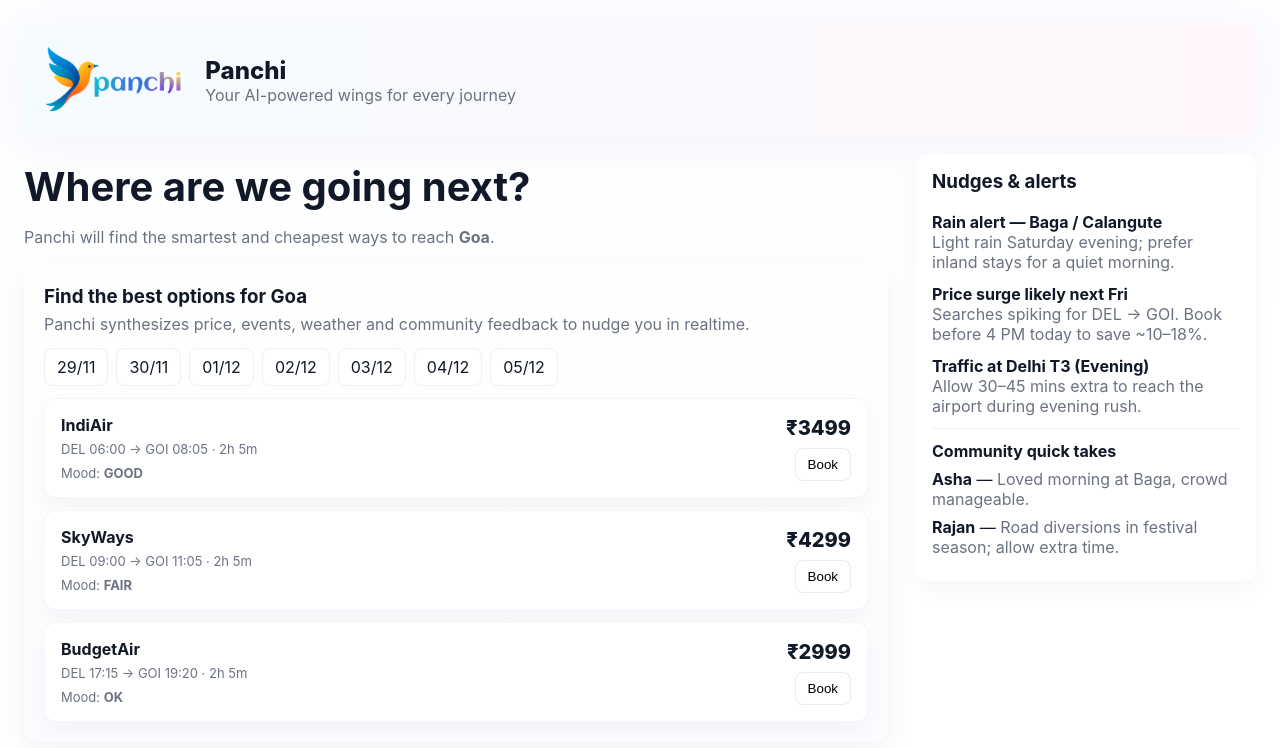
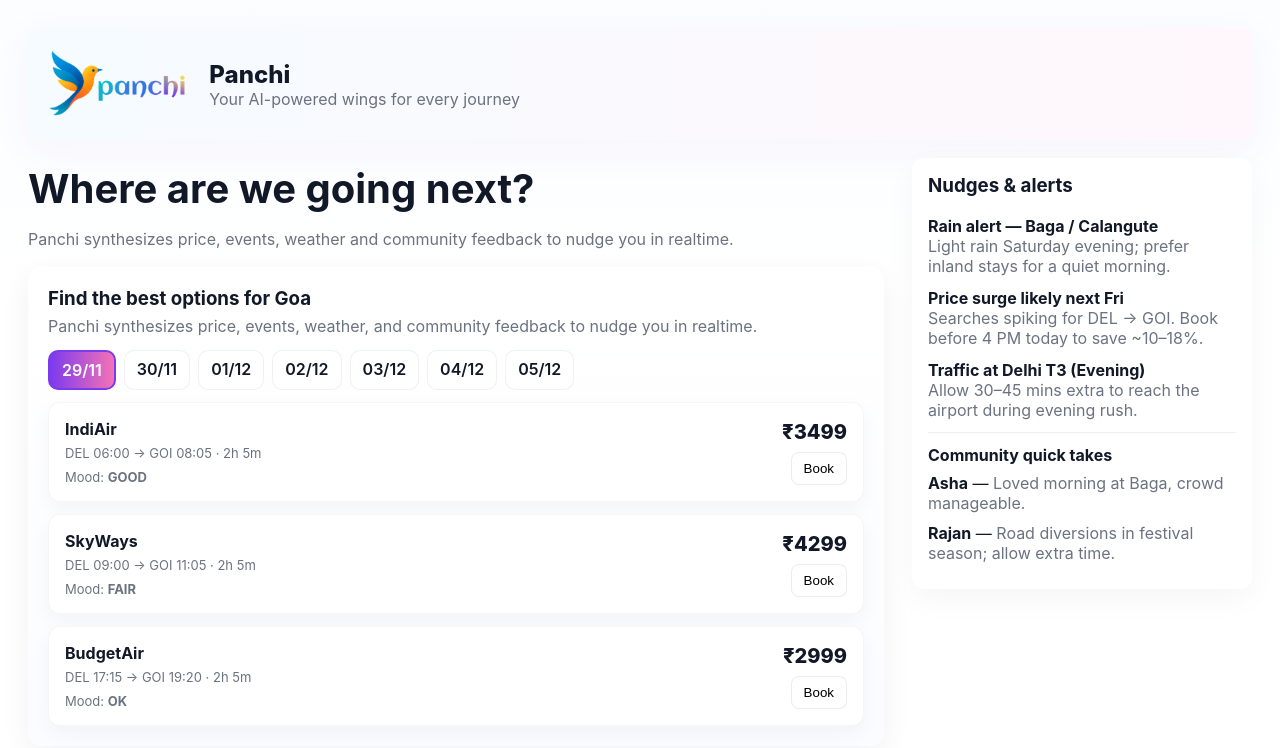
Before and after one commit to anil2941985/panchi-app, a Next.js app: page /plan in a window 1280 px wide. Shown: the top 748 px of the page. Built offline with nearby package versions, Linux system fonts and the light colour scheme.

Commit message:
Update plan.js

```diff
--- a/pages/plan.js
+++ b/pages/plan.js
@@ -8,7 +8,8 @@ import HeroBanner from "./components/HeroBanner";
 const fetcher = (url) => fetch(url).then((r) => r.json());
 
 export default function PlanPage({ query }) {
-  const dest = (query && query.destination) || "Goa";
+  const dest = (typeof window !== "undefined" && new URLSearchParams(window.location.search).get("destination")) || (query && query.destination) || "Goa";
+
   const { data, error } = useSWR(`/api/searchFlights?q=${encodeURIComponent(dest)}`, fetcher);
   const { data: nudges } = useSWR("/api/nudges", fetcher);
   const { data: events } = useSWR("/api/events", fetcher);
@@ -16,41 +17,47 @@ export default function PlanPage({ query }) {
 
   const flights = data?.results || [];
 
+  function handleBook(item) {
+    // placeholder: later integrate booking flow
+    alert(`Book placeholder: ${item.airline} - ₹${item.price}`);
+  }
+
   return (
-    <div style={{ padding: 24, fontFamily: "Inter, system-ui, Arial", background: "linear-gradient(180deg,#fbfdff,#fff 40%)" }}>
+    <div style={{ padding: 28, fontFamily: "Inter, system-ui, Arial", background: "linear-gradient(180deg,#fbfdff,#fff 40%)" }}>
       <HeroBanner />
       <div style={{ height: 18 }} />
 
       <div style={{ display: "grid", gridTemplateColumns: "1fr 340px", gap: 28 }}>
-        {/* main */}
-        <div>
-          <h1 style={{ fontSize: 40, margin: "8px 0" }}>Where are we going next?</h1>
-          <p style={{ color: "#6b7280" }}>Panchi will find the smartest and cheapest ways to reach <strong>{dest}</strong>.</p>
+        <main>
+          <h1 style={{ fontSize: 40, margin: "6px 0" }}>Where are we going next?</h1>
+          <p style={{ color: "#6b7280" }}>Panchi synthesizes price, events, weather and community feedback to nudge you in realtime.</p>
 
           <div style={{ marginTop: 18 }}>
-            <PlanCard title={`Find the best options for ${dest}`} subtitle="Panchi synthesizes price, events, weather and community feedback to nudge you in realtime.">
-              {/* dates / tabs (simplified) */}
-              <div style={{ display: "flex", gap: 8, marginBottom: 12 }}>
-                {["29/11","30/11","01/12","02/12","03/12","04/12","05/12"].map(d=>(
-                  <div key={d} style={{ padding: "8px 12px", borderRadius: 8, background: "#fff", border: "1px solid rgba(10,20,40,0.06)"}}>{d}</div>
+            <PlanCard title={`Find the best options for ${dest}`} subtitle="Panchi synthesizes price, events, weather, and community feedback to nudge you in realtime.">
+              <div style={{ display: "flex", gap: 8, marginBottom: 12, flexWrap: "wrap" }}>
+                {["29/11", "30/11", "01/12", "02/12", "03/12", "04/12", "05/12"].map((d, i) => (
+                  <div key={d} style={{
+                    padding: "8px 12px",
+                    borderRadius: 10,
+                    border: i === 0 ? "2px solid #7c3aed" : "1px solid rgba(10,20,40,0.06)",
+                    background: i === 0 ? "linear-gradient(90deg,#7c3aed,#f472b6)" : "#fff",
+                    color: i === 0 ? "#fff" : "#111827",
+                    fontWeight: 600,
+                  }}>{d}</div>
                 ))}
               </div>
 
-              {/* flights list */}
               <div style={{ display: "grid", gap: 12 }}>
                 {error && <div style={{ color: "crimson" }}>Failed loading flights</div>}
                 {!data && <div>Loading best options…</div>}
-                {flights.map(f => (
-                  <PriceCard key={f.id} item={f} onBook={(it)=>alert(`Book ${it.airline} placeholder`)} />
-                ))}
+                {flights.map(f => <PriceCard key={f.id} item={f} onBook={handleBook} />)}
               </div>
             </PlanCard>
           </div>
-        </div>
+        </main>
 
-        {/* right column */}
         <aside>
-          <div style={{ borderRadius: 12, padding: 16, background: "#fff", boxShadow: "0 8px 24px rgba(20,30,50,0.04)" }}>
+          <div style={{ borderRadius: 12, padding: 16, background: "#fff", boxShadow: "0 10px 30px rgba(20,30,50,0.04)" }}>
             <h3 style={{ marginTop: 0 }}>Nudges & alerts</h3>
             {nudges?.nudges?.map(n => (
               <div key={n.id} style={{ marginBottom: 12 }}>
@@ -58,11 +65,11 @@ export default function PlanPage({ query }) {
                 <div style={{ color: "#6b7280" }}>{n.text}</div>
               </div>
             ))}
-            <hr style={{ border: 0, borderTop: "1px solid rgba(0,0,0,0.06)" }} />
-            <div style={{ marginTop: 12 }}>
+            <hr style={{ border: 0, borderTop: "1px solid rgba(0,0,0,0.06)", margin: "12px 0" }} />
+            <div>
               <div style={{ fontWeight: 700, marginBottom: 8 }}>Community quick takes</div>
               {community?.quickTakes?.map(c => (
-                <div key={c.id} style={{ marginBottom: 8 }}>
+                <div key={c.id} style={{ marginBottom: 10 }}>
                   <strong>{c.author}</strong> — <span style={{ color: "#6b7280" }}>{c.text}</span>
                 </div>
               ))}
```
